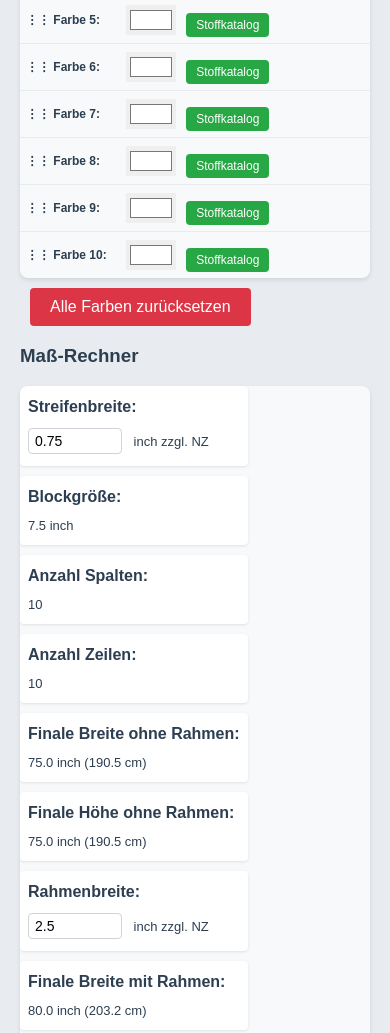
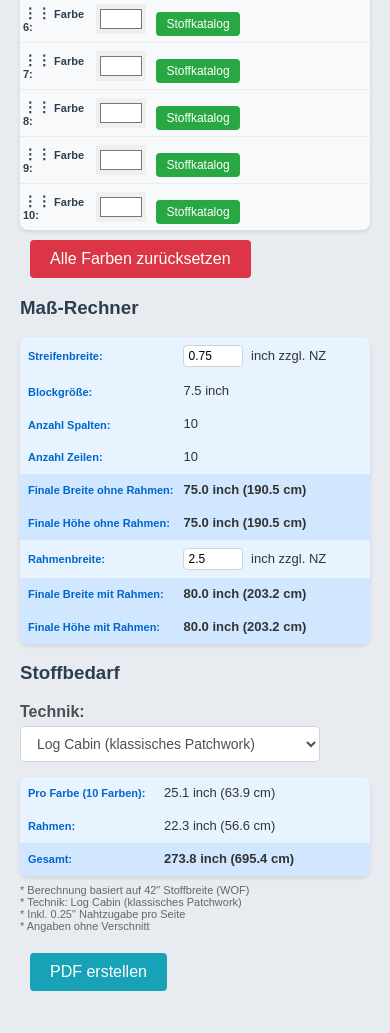
Before and after one commit to Hrzwahusa/HueAreAmazing, a plain HTML site: page index.html in a window 390 px wide. Shown: the part 859-1892 px from the top of the page. After the commit the page ends 1870 px from the top, so only its background shows below. Drawn offline with nearby package versions, Linux system fonts and the light colour scheme.

Commit message:
Add files via upload

```diff
--- a/app.js
+++ b/app.js
@@ -560,7 +560,7 @@ function createColorPickers(elementIds) {
     return;
   }
 
-  let tableHTML = '<table>';
+  let tableHTML = '<table style="width: 100% !important; max-width: 100% !important;">';
 
   elementIds.forEach((elementId, index) => {
     let label, pickerId;
--- a/index.html
+++ b/index.html
@@ -30,6 +30,7 @@
   background-color: transparent;
   border-radius: 8px;
   border: none;
+
   max-width: 300px;
 }
 
@@ -108,21 +109,143 @@ th:nth-child(3) {
 }
 
 @media (max-width: 480px) {
+  /* Überschrift anpassen */
+  h2 {
+    font-size: 1.8em !important;
+  }
+
+  h2 span {
+    display: block;
+    margin-top: 5px;
+  }
+
+  /* Container auf volle Breite */
+  .controls-container {
+    width: 100%;
+    padding-left: 0;
+  }
+
+  .measurement-calculator {
+    width: 100%;
+    padding: 0;
+    margin: 0;
+  }
+
+  /* Allgemeines Table Styling überschreiben */
+  table {
+    width: 100% !important;
+    max-width: 100% !important;
+  }
+
   th:first-child {
     width: 20%;
     min-width: 70px;
-    font-size: 12px;
-    padding: 6px;
+    font-size: 11px;
+    padding: 6px 4px;
   }
 
   th:nth-child(2) {
-    width: 55%;
-    padding: 6px;
+    width: 80%;
+    padding: 6px 4px;
   }
 
   th:nth-child(3) {
     width: 25%;
     padding: 6px;
+  }
+
+  /* Farbauswahl spezifisch */
+  #colorPickersContainer table th {
+    font-size: 11px;
+    padding: 6px 3px;
+  }
+
+  #colorPickersContainer table th label {
+    font-size: 11px;
+  }
+
+  .drag-handle {
+    font-size: 14px;
+  }
+
+  .color-control {
+    gap: 4px;
+    flex-wrap: nowrap;
+  }
+
+  input[type="color"] {
+    width: 35px;
+    height: 25px;
+    flex-shrink: 0;
+  }
+
+  .gallery-button {
+    padding: 4px 6px;
+    font-size: 10px;
+    white-space: nowrap;
+    flex-shrink: 0;
+  }
+
+  .swatch-info {
+    font-size: 9px;
+    max-width: 120px;
+    line-height: 1.2;
+  }
+
+  /* Tabellen auf volle Breite */
+  .calc-table,
+  .fabric-table {
+    width: 100% !important;
+    max-width: none !important;
+    min-width: 100% !important;
+    table-layout: auto !important;
+    display: table !important;
+    margin: 0 !important;
+    box-sizing: border-box !important;
+  }
+
+  .calc-table tr,
+  .fabric-table tr {
+    display: table-row !important;
+    width: 100% !important;
+  }
+
+  .calc-table td,
+  .fabric-table td {
+    display: table-cell !important;
+    padding: 6px 4px;
+    font-size: 11px;
+    white-space: normal;
+    word-wrap: break-word;
+    line-height: 1.3;
+    box-sizing: border-box;
+    vertical-align: middle;
+  }
+
+  .calc-table td:first-child,
+  .fabric-table td:first-child {
+    font-size: 11px;
+    width: 40%;
+    padding-right: 6px;
+  }
+
+  .calc-table td:nth-child(2),
+  .fabric-table td:nth-child(2) {
+    font-size: 11px;
+    width: 60%;
+    padding-left: 4px;
+  }
+
+  .calc-table input[type="number"] {
+    width: 50px;
+    max-width: 50px;
+    font-size: 12px;
+    padding: 3px 4px;
+    margin-right: 4px;
+  }
+
+  .calc-table label {
+    font-size: 11px;
   }
 }
 
@@ -202,47 +325,43 @@ tr:last-child th {
   color: #333;
 }
 
-/* Maß-Rechner Tabelle - rechte Spalte */
+/* Maß-Rechner Tabelle - gleiches Styling wie Stoffbedarf */
+.calc-table {
+  background-color: #e7f3ff;
+}
+
+.calc-table td {
+  padding: 8px;
+}
+
+.calc-table td:first-child {
+  font-weight: bold;
+  color: #0066cc;
+}
+
 .calc-table td:nth-child(2) {
   font-size: 13px;
+  color: #333;
+}
+
+/* Hervorhebung für finale Maße (Zeilen 5, 6, 8, 9) */
+.calc-table tr:nth-child(5),
+.calc-table tr:nth-child(6),
+.calc-table tr:nth-child(8),
+.calc-table tr:nth-child(9) {
+  background-color: #d0e7ff !important;
+}
+
+.calc-table tr:nth-child(5) td,
+.calc-table tr:nth-child(6) td,
+.calc-table tr:nth-child(8) td,
+.calc-table tr:nth-child(9) td {
+  font-weight: bold;
 }
 
 .fabric-total {
   background-color: #d0e7ff !important;
   font-weight: bold;
-}
-
-@media (max-width: 480px) {
-  .calc-table {
-    display: block;
-  }
-
-  .calc-table tr, .fabric-table tr {
-    display: block;
-    margin-bottom: 10px;
-    background-color: white;
-    border-radius: 4px;
-    padding: 8px;
-    box-shadow: 0 1px 3px rgba(0,0,0,0.1);
-  }
-
-  .calc-table td, .fabric-table td {
-    display: block;
-    padding: 4px 0;
-    white-space: normal;
-    border: none;
-  }
-
-  .calc-table td:first-child, .fabric-table td:first-child {
-    font-weight: bold;
-    margin-bottom: 4px;
-  }
-
-  .calc-table input[type="number"] {
-    width: 80px;
-    max-width: 80px;
-    margin-right: 8px;
-  }
 }
 
 .gallery-button {
@@ -469,9 +588,9 @@ button:hover {
 
 
       <!-- Maß-Rechner -->
-      <div class="measurement-calculator">
+      <div class="measurement-calculator" style="width: 100%; padding: 0; margin: 0;">
         <h3>Maß-Rechner</h3>
-        <table class="calc-table">
+        <table class="calc-table" style="width: 100% !important; max-width: 100% !important;">
           <tr>
             <td><label for="stripWidth">Streifenbreite:</label></td>
             <td>
@@ -516,14 +635,14 @@ button:hover {
 
         <!-- Stoffbedarfsrechner -->
         <h3>Stoffbedarf</h3>
-        <div style="margin-bottom: 15px;">
+        <div style="margin-bottom: 15px; width: 100%;">
           <label for="techniqueSelect" style="display: block; margin-bottom: 5px; font-weight: bold; color: #495057;">Technik:</label>
           <select id="techniqueSelect" style="width: 100%; max-width: 300px; padding: 8px 12px; font-size: 14px; border: 1px solid #ced4da; border-radius: 4px; background-color: white; color: #495057; cursor: pointer;">
             <option value="logcabin">Log Cabin (klassisches Patchwork)</option>
             <option value="fpp">FPP (Foundation Paper Piecing)</option>
           </select>
         </div>
-        <table class="calc-table fabric-table">
+        <table class="calc-table fabric-table" style="width: 100% !important; max-width: 100% !important;">
           <tr>
             <td colspan="2" style="text-align: center; color: #666; font-style: italic;">Wird nach SVG-Laden berechnet...</td>
           </tr>
```
